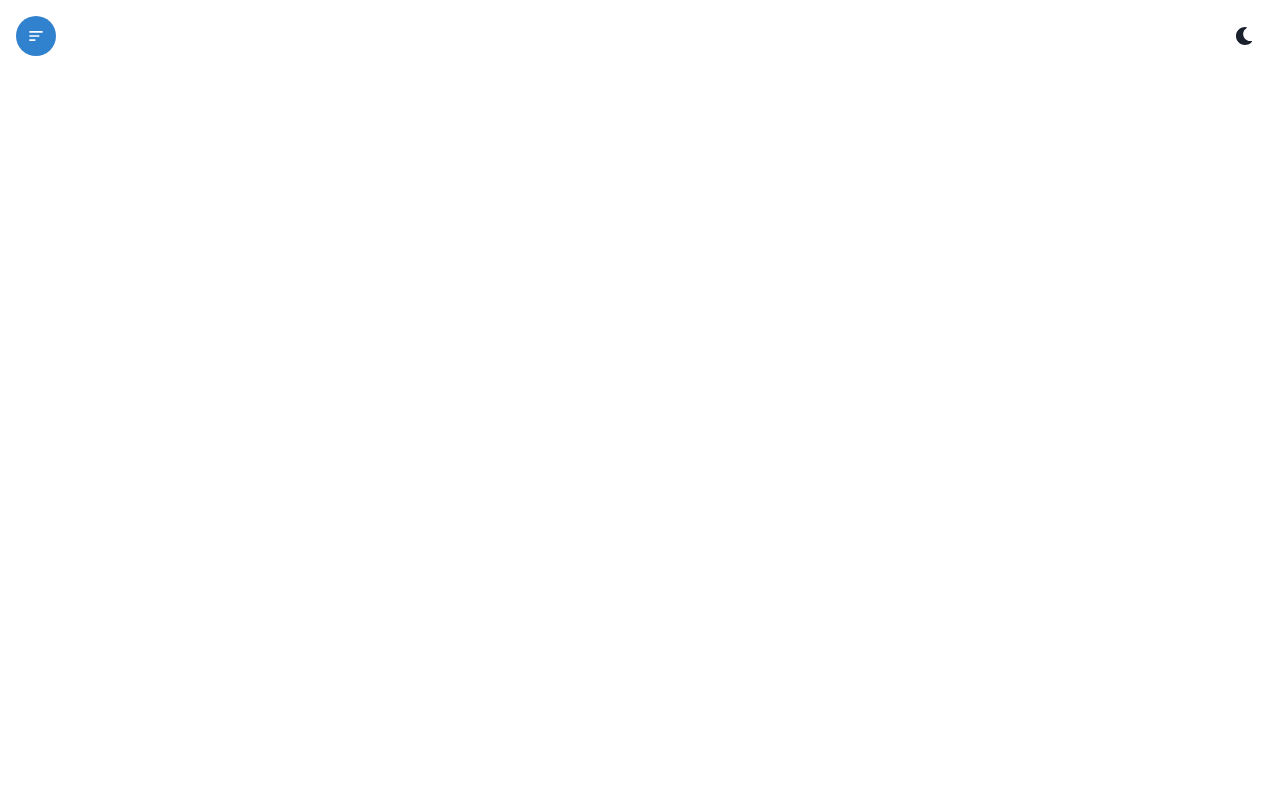
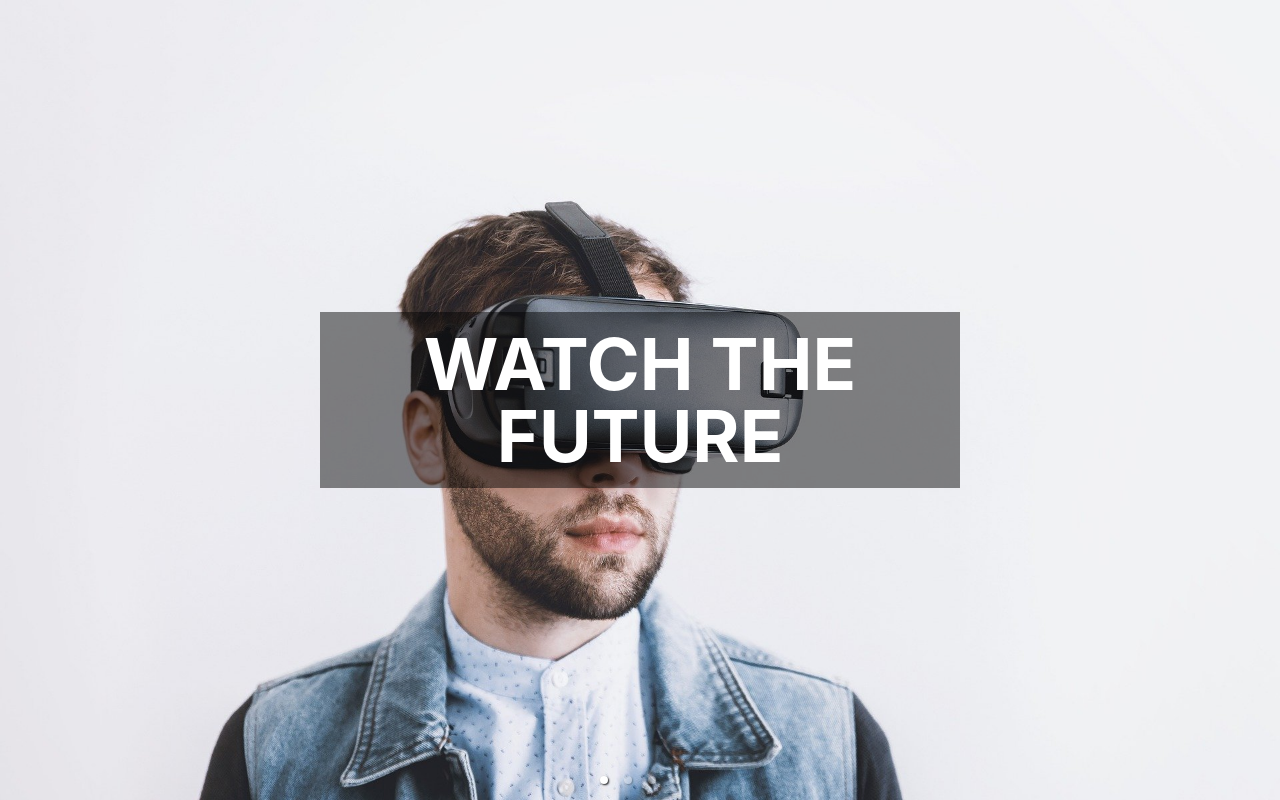
Before and after one commit to chauhanajay2801/ReactProjects, a React (Create React App) app in the folder video-star/: page / in a window 1280 px wide. Built offline with nearby package versions, Linux system fonts and the light colour scheme.

Commit message:
carousel added

```diff
--- a/video-star/src/components/Home.jsx
+++ b/video-star/src/components/Home.jsx
@@ -1,32 +1,66 @@
-import { Box, Heading, Image } from '@chakra-ui/react';
 import React from 'react';
+import { Box, Heading, Image, Container, Stack, Text } from '@chakra-ui/react';
 import { Carousel } from 'react-responsive-carousel';
-import "react-responsive-carousel/lib/styles/carousel.min.css";
-import img1 from '../assets/1.jpg'
-import img2 from '../assets/2.jpg'
-import img3 from '../assets/3.jpg'
-import img4 from '../assets/4.jpg'
-import img5 from '../assets/5.png'
+import 'react-responsive-carousel/lib/styles/carousel.min.css';
+import img1 from '../assets/1.jpg';
+import img2 from '../assets/2.jpg';
+import img3 from '../assets/3.jpg';
+import img4 from '../assets/4.jpg';
+import img5 from '../assets/5.png';
 
+const headingOptions = {    // object that have properties that will be passed
+  pos: 'absolute',
+  left: '50%',
+  top: '50%',
+  transform: 'translate(-50%, -50%)',
+  textTransform: 'uppercase',
+  p: '4',
+  size: '4xl',
+};
 
 const Home = () => {
   return (
-     <Box>
-        <MyCarousel/>
-     </Box>
-  )
-}
+    <Box>
+      <MyCarousel />
 
-const MyCarousel = () => {
-    <Carousel autoPlay infiniteLoop interval={1000} showStatus={false} showThumbs={false} showArrows={false}>
-     <Box width={'full'} h={'100vh'}>
-        <Image src={img1} />
-        <Heading bg={'blackAlpha.600'} color={'white'}>
-            Watch the Future
-        </Heading>
+    </Box>
+  );
+};
 
-     </Box>
-    </Carousel>
-}
+const MyCarousel = () => (
+  <Carousel
+    autoPlay
+    infiniteLoop
+    interval={2000}
+    showStatus={false}
+    showThumbs={false}
+    showArrows={false}
+  >
+    <Box w="full" h={'100vh'}>
+      <Image src={img1} />
+      <Heading bgColor={'blackAlpha.600'} color={'white'} {...headingOptions}>
+        Watch The Future
+      </Heading>
+    </Box>
+    <Box w="full" h={'100vh'}>
+      <Image src={img2} />
+      <Heading bgColor={'whiteAlpha.600'} color={'black'} {...headingOptions}>
+        Gaming is the new future
+      </Heading>
+    </Box>
+    <Box w="full" h={'100vh'}>
+      <Image src={img3} />
+      <Heading bgColor={'whiteAlpha.600'} color={'black'} {...headingOptions}>
+        Gaming On-Console
+      </Heading>
+    </Box>
+    <Box w="full" h={'100vh'}>
+      <Image src={img4} />
+      <Heading bgColor={'whiteAlpha.600'} color={'black'} {...headingOptions}>
+        The 3d Moon
+      </Heading>
+    </Box>
+  </Carousel>
+);
 
-export default Home
+export default Home;
```
Also changed, not shown: video-star/src/components/Header.jsx (line endings or trailing spaces).
